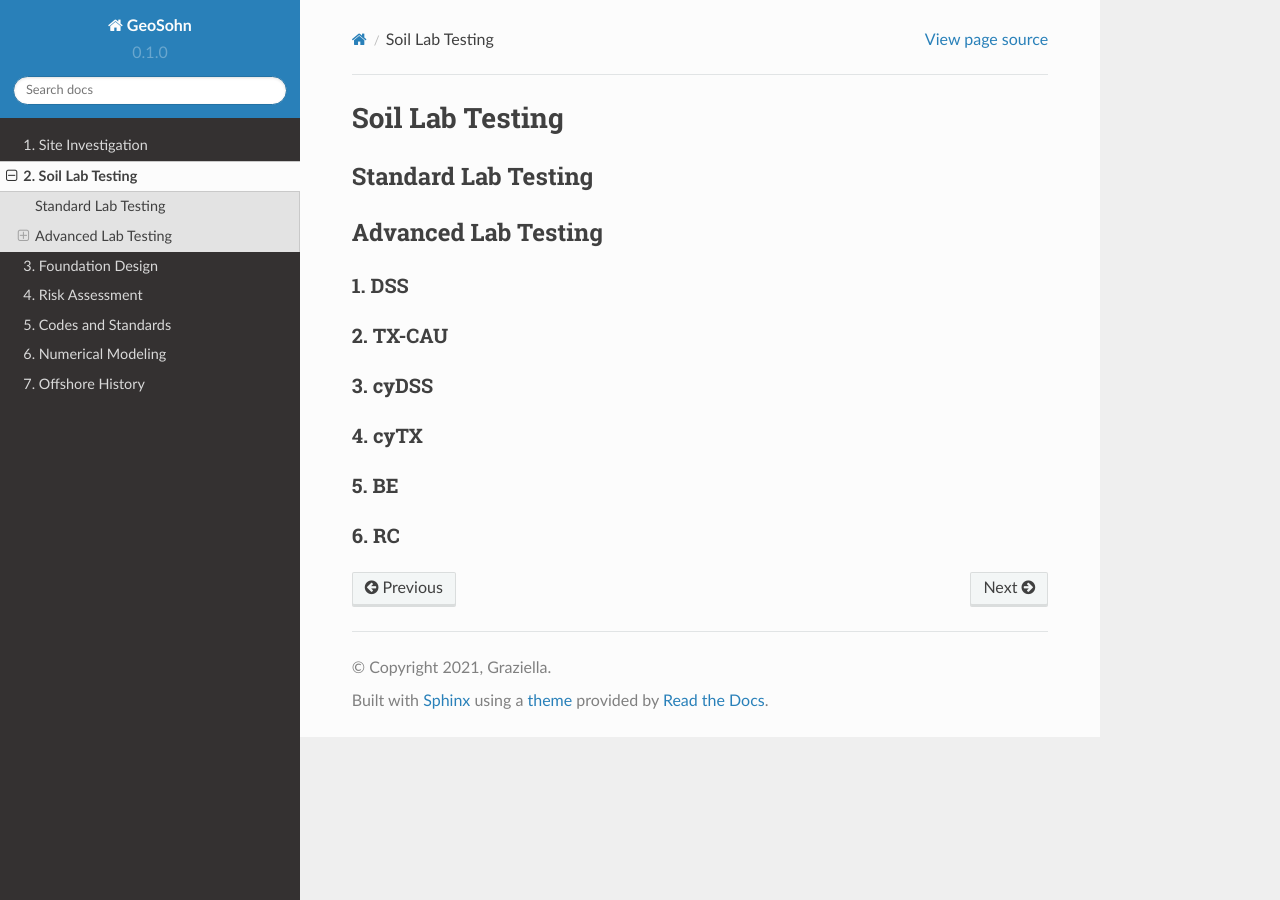
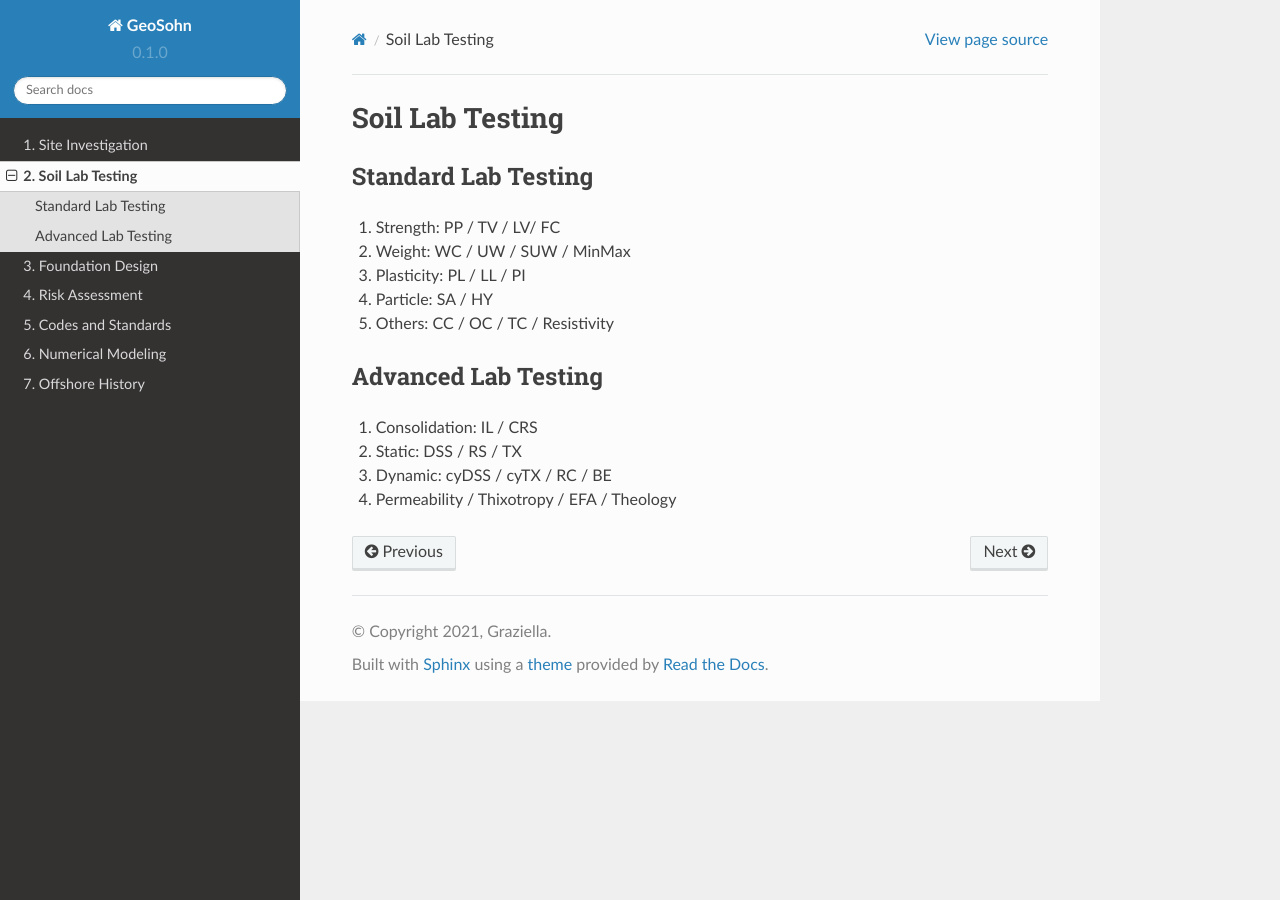
Before and after one commit to jrson11/GeoSohn, a Sphinx documentation site: the page built from docs/source/2-Soil_Lab_Testing.rst, in a window 1280 px wide. Built offline with Sphinx 7.4.7 and the Read the Docs theme 2.0.0, drawn with Linux system fonts in a browser that asks for light colours.

Commit message:
Update 2-Soil_Lab_Testing.rst

```diff
--- a/docs/source/2-Soil_Lab_Testing.rst
+++ b/docs/source/2-Soil_Lab_Testing.rst
@@ -4,25 +4,17 @@ Soil Lab Testing
 
 Standard Lab Testing
 ---------------------
+1. Strength: PP / TV / LV/ FC
+2. Weight: WC / UW / SUW / MinMax
+3. Plasticity: PL / LL / PI
+4. Particle: SA / HY
+5. Others: CC / OC / TC / Resistivity
 
 
 Advanced Lab Testing
 ---------------------
 
-1. DSS
-......
-
-2. TX-CAU
-..........
-
-3. cyDSS
-.........
-
-4. cyTX
-........
-
-5. BE
-......
-
-6. RC
-......
+1. Consolidation: IL / CRS
+2. Static: DSS / RS / TX
+3. Dynamic: cyDSS / cyTX / RC / BE
+4. Permeability / Thixotropy / EFA / Theology
```
